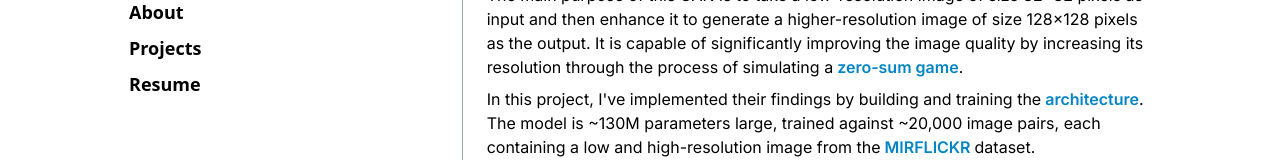
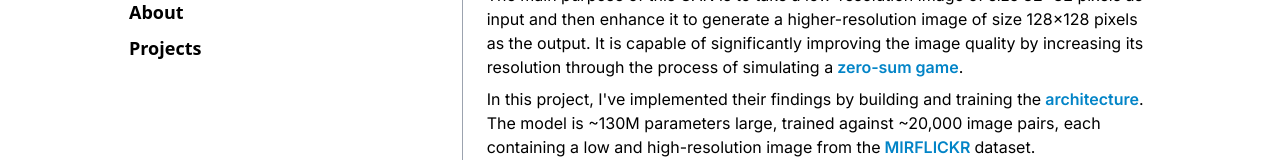
Before and after one commit to jensonjenkins/personal-website, a Next.js app: page /projects/SRGAN in a window 1280 px wide. Shown: the part 264-424 px from the top of the page. Built offline with nearby package versions, Linux system fonts and the light colour scheme.

Commit message:
rm resume

```diff
--- a/src/app/components/Nav.tsx
+++ b/src/app/components/Nav.tsx
@@ -42,7 +42,7 @@ const Nav = () => {
 
                     <Link className={linkClass} href="/" >About</Link>
                     <Link className={linkClass} href="/projects">Projects</Link>
-                    <a className={linkClass} href="/personal-website/resume.pdf" target="_blank">Resume</a>
+{/*                     <a className={linkClass} href="/personal-website/resume.pdf" target="_blank">Resume</a> */}
 
                 </div>
                 <Footer classProps=" absolute bottom-2 max-md:opacity-0 max-md:hidden"/>
```
